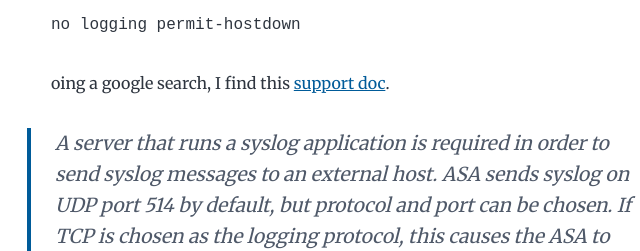
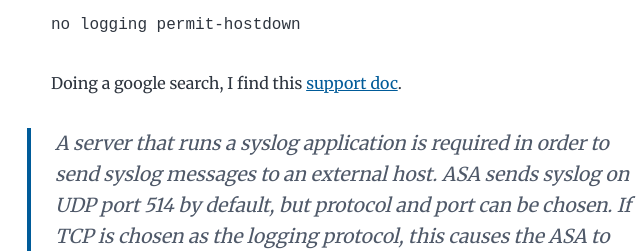
Before and after one commit to alpharez/gatsby-blog, a Gatsby site: page /tcp-syslog/tcp-syslog-outage/ in a window 1280 px wide. Shown: the part 554-805 px from the top of the page, 273-913 px from the left. Built offline with nearby package versions, Linux system fonts and the light colour scheme; Gatsby itself is replaced by a stand-in of ours.

Commit message:
fix type

```diff
--- a/content/blog/tcp-syslog/tcp-syslog-outage.md
+++ b/content/blog/tcp-syslog/tcp-syslog-outage.md
@@ -11,7 +11,7 @@ By default the ASA has this line configured:
 
 `no logging permit-hostdown`
 
-oing a google search, I find this [support doc](https://www.cisco.com/c/en/us/support/docs/security/pix-500-series-security-appliances/63884-config-asa-00.html).
+Doing a google search, I find this [support doc](https://www.cisco.com/c/en/us/support/docs/security/pix-500-series-security-appliances/63884-config-asa-00.html).
 
 > A server that runs a syslog application is required in order to send syslog messages to an external host. ASA sends syslog on UDP port 514 by default, but protocol and port can be chosen. If TCP is chosen as the logging protocol, this causes the ASA to send syslogs via a TCP connection to the syslog server. If the server is inaccessible, or the TCP connection to the server cannot be established, the ASA will, by default, block <em>ALL</em> new connections. This behavior can be disabled if you enable logging permit-hostdown. See the configuration guide for more information about the logging permit-hostdown command.
 
```
